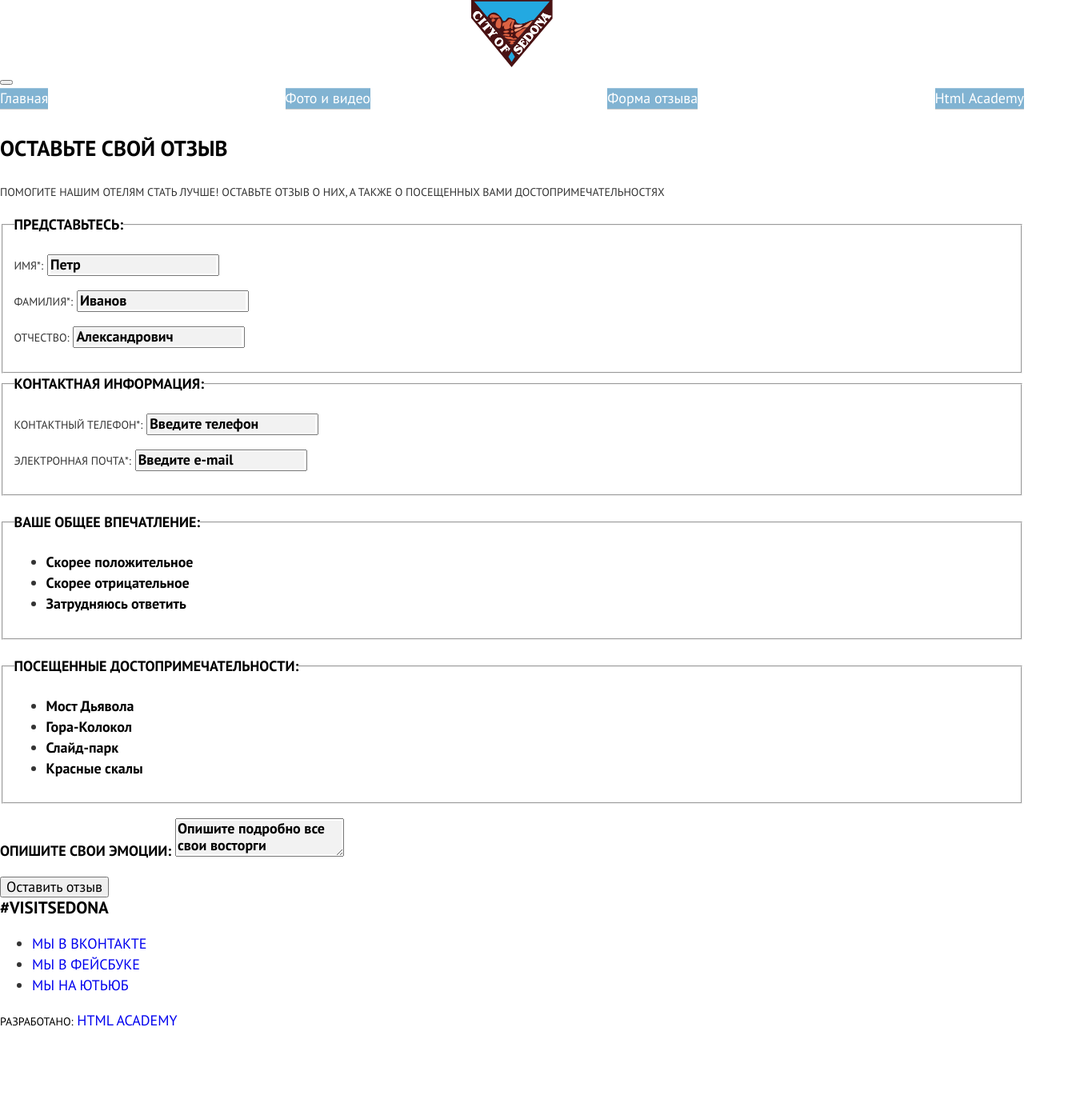
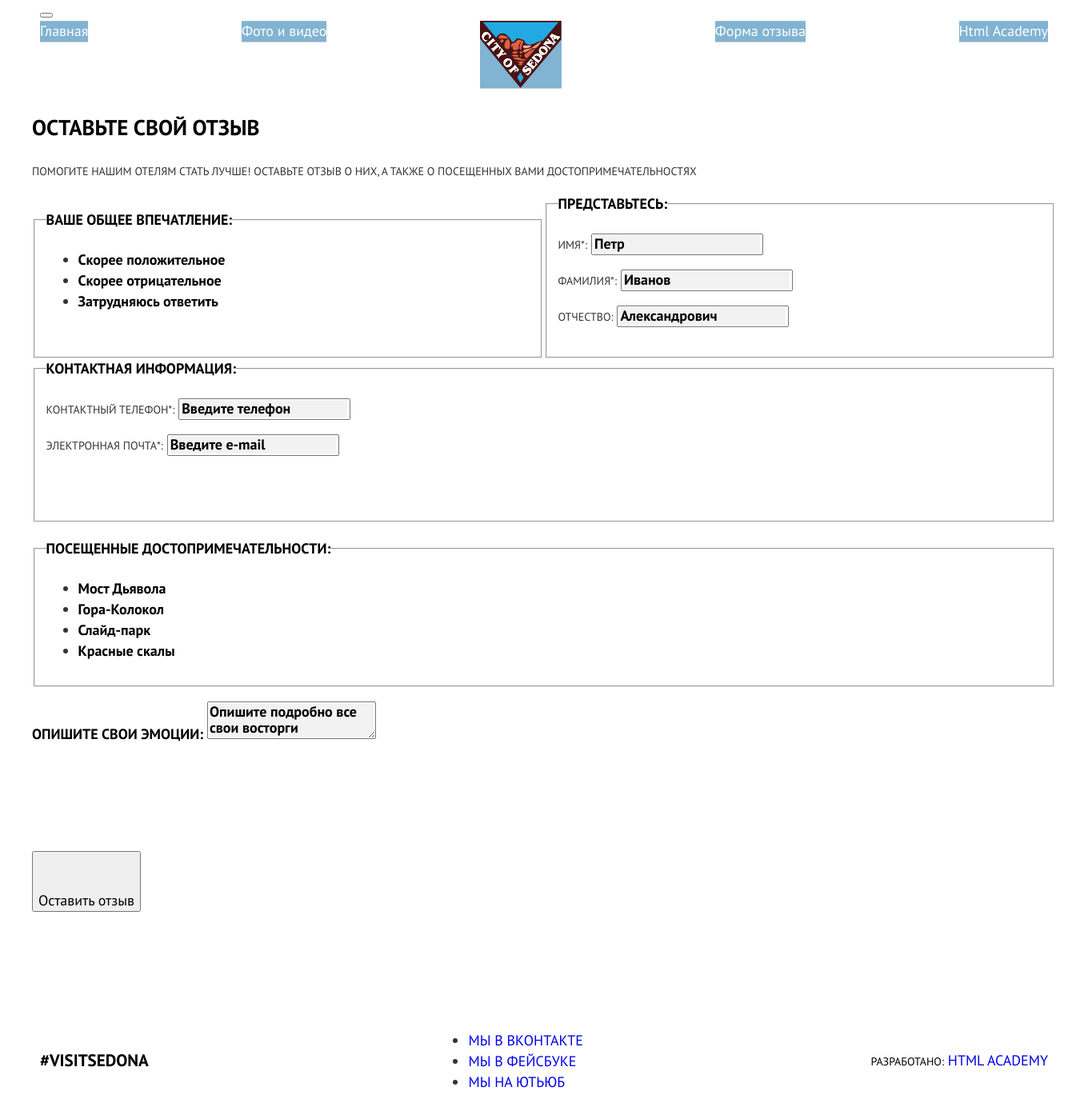
Before and after one commit to Aw4ken1ngs/610589-sedona-22, a website: page source/form.html in a window 1280 px wide. Shown: the whole page at 80% size, 1360 px wide, since content can reach past the window. Before the commit the page ends 1290 px from the top, so only its background shows below. Drawn offline with nearby package versions, Linux system fonts and the light colour scheme; files that its build step writes are made by us from their sources.

Commit message:
Адаптивная сетка для страницы формы

```diff
--- a/source/form.html
+++ b/source/form.html
@@ -3,25 +3,27 @@
 
 <head>
   <meta charset="utf-8">
+  <meta name="viewport" content="width=device-width, initial-scale=1">
   <title>HTML Academy: Седона</title>
   <link rel="stylesheet" href="css/style.css">
 </head>
 
 <body class="page__body">
+  <div class="container">
     <header class="page-header">
-    <a class="page-header__logo">
-      <img class="page-header__logo-image" src="img/logotype-mobile.svg" width="102" height="84" alt="Логотип Седона">
-    </a>
-  </header>
       <nav class="main-navigation">
         <button class="main-navigation__toggle" type="button"><span class="visually-hidden">Открыть меню</span></button>
         <ul class="main-navigation__list">
-      <li class="main-navigation__item"><a class="main-navigation__link" href="index.html">Главная</a></li>
+          <li class="main-navigation__item"><a class="main-navigation__link">Главная</a></li>
           <li class="main-navigation__item"><a class="main-navigation__link" href="catalog.html">Фото и видео</a></li>
           <li class="main-navigation__item"><a class="main-navigation__link" href="form.html">Форма отзыва</a></li>
           <li class="main-navigation__item"><a class="main-navigation__link" href="#">Html Academy</a></li>
+          <li class="main-navigation__item"><a class="main-navigation__link" href="#"><img
+                class="page-header__logo-image" src="img/logotype-mobile.svg" width="102" height="84"
+                alt="Логотип Седона"></a></li>
         </ul>
       </nav>
+    </header>
     <main class="page-form">
       <h1 class="visually-hidden">Главная старница с отзывом</h1>
       <section class="screen-welcome">
@@ -33,7 +35,7 @@
           достопримечательностях</p>
         <h2 class="visually-hidden">Форма для заполнения</h2>
         <form class="form" action="https://echo.htmlacademy.ru" method="POST">
-        <fieldset class="form-fieldset">
+          <fieldset class="form-fieldset form-fieldset__right">
             <legend class="form-title title">Представьтесь:</legend>
             <p class="form-fieldset__name">
               <label class="form-label" for="name">Имя*:</label>
@@ -48,7 +50,7 @@
               <input class="form-input" type="text" id="patronymic" name="patronymic" placeholder="Александрович">
             </p>
           </fieldset>
-        <fieldset class="form-fieldset">
+          <fieldset class="form-fieldset form-fieldset__namber">
             <legend class="form-title title">Контактная информация:</legend>
             <p class="form-fieldset__phone">
               <label class="form-label" for="phone">Контактный телефон*:</label>
@@ -85,7 +87,8 @@
                 <label class="form-places__label" for="places-bridge">Мост Дьявола</label>
               </li>
               <li class="form-places__item">
-              <input class="visually-hidden" type="checkbox" name="place" value="mountain" id="places-mountain" checked>
+                <input class="visually-hidden" type="checkbox" name="place" value="mountain" id="places-mountain"
+                  checked>
                 <label class="form-places__label" for="places-mountain">Гора-Колокол</label>
               </li>
               <li class="form-places__item">
@@ -98,16 +101,19 @@
               </li>
             </ul>
           </fieldset>
-        <p class="flex-wrap">
+          <p class="form-letter">
             <label class="form-title title" for="emotion-letter" tabindex="0">Опишите свои эмоции:</label>
             <textarea class="form-input" class="text-field-big" id="emotion-letter" name="letter"
               placeholder="Опишите подробно все свои восторги "></textarea>
           </p>
+          <div class="form-button">
             <button class="button-selected" type="submit">Оставить отзыв</button>
+          </div>
         </form>
       </section>
     </main>
     <footer class="page-footer">
+      <div class="page-footer__wrapper">
         <div class="page-footer__contact">
           <a class="page-footer__link" href="@">#visitsedona</a>
         </div>
@@ -128,7 +134,9 @@
           <b class="copyright__text">Разработано:</b>
           <a class="copyright__link" href="https://htmlacademy.ru/intensive/adaptive">HTML Academy</a>
         </div>
+      </div>
     </footer>
+  </div>
 </body>
 
 </html>
--- a/source/less/blocks/advantages.less
+++ b/source/less/blocks/advantages.less
@@ -27,7 +27,8 @@
   padding-bottom: 40px;
 }
 
-.advantages__item--city {
+.advantages__item {
+  &--city {
     background-color: @background-color;
 
     @media (min-width: @tablet-width) {
@@ -35,7 +36,7 @@
     }
   }
 
-.advantages__item--bridge {
+  &--bridge {
     background-color: @background-color;
 
     @media (min-width: @tablet-width) {
@@ -43,7 +44,7 @@
     }
   }
 
-.advantages__item--area {
+  &--area {
     background-color: @background-special-color;
 
     @media (min-width: @tablet-width) {
@@ -51,7 +52,7 @@
     }
   }
 
-.advantages__item--road {
+  &--road {
     background-color: @background-special-color;
 
     @media (min-width: @tablet-width) {
@@ -59,11 +60,12 @@
     }
   }
 
-.advantages__item--tourist {
+  &--tourist {
     background-color: @background-special-color;
 
     @media (min-width: @tablet-width) {
       flex-basis: 33.3%;
+    }
   }
 }
 
--- /dev/null
+++ b/source/less/blocks/container.less
@@ -0,0 +1,15 @@
+.container {
+  @media (min-width: @mobile-width) {
+    width: 100%;
+    padding: 0 40px;
+  }
+
+  @media (min-width: @tablet-width) {
+    width: 100%;
+  }
+
+  @media (min-width: @desktop-width) {
+    width: 1280px;
+    padding: 0 40px;
+  }
+}
--- a/source/less/blocks/offer.less
+++ b/source/less/blocks/offer.less
@@ -1,14 +1,11 @@
 .offer {
-  text-transform: uppercase;
-}
-
-.offer__wrapper {
   display: flex;
   flex-direction: column;
   max-width: 260px;
   margin: 0 auto;
   padding-left: 30px;
   padding-right: 30px;
+  text-transform: uppercase;
 
   @media (min-width: @tablet-width) {
     max-width: 435px;
--- /dev/null
+++ b/source/less/blocks/page-catalog.less
@@ -0,0 +1,4 @@
+.page-catalog {
+  font-size: 14px;
+  line-height: 24px;
+}
--- a/source/less/blocks/page.less
+++ b/source/less/blocks/page.less
@@ -12,17 +12,3 @@
   background-color: @basic-background-color;
   color: @dark-text-color;
 }
-
-.page-catalog {
-  font-size: 14px;
-  line-height: 24px;
-}
-
-.page-main {
-  padding-left: 10px;
-  padding-right: 10px;
-}
-
-.page__wrapper {
-  padding: 0;
-}
--- a/source/less/blocks/review.less
+++ b/source/less/blocks/review.less
@@ -11,3 +11,56 @@
   text-transform: uppercase;
   color: @dark-text-color;
 }
+
+.form {
+  @media (min-width: @tablet-width) {
+    display: grid;
+    grid-template-columns: repeat(2, 1fr);
+    grid-template-rows: repeat(5, 1fr);
+    grid-column-gap: 0;
+    grid-row-gap: 0;
+  }
+}
+
+.form-fieldset__right {
+  grid-column-start: 2;
+  grid-column-end: 3;
+  grid-row-start: 1;
+  grid-row-end: 2;
+}
+
+.form-impression {
+  grid-column-start: 1;
+  grid-column-end: 2;
+  grid-row-start: 1;
+  grid-row-end: 2;
+}
+
+.form-fieldset__namber {
+  grid-column-start: 1;
+  grid-column-end: 3;
+  grid-row-start: 2;
+  grid-row-end: 3;
+}
+
+.form-places {
+  grid-column-start: 1;
+  grid-column-end: 3;
+  grid-row-start: 3;
+  grid-row-end: 4;
+}
+
+.form-letter {
+  grid-column-start: 1;
+  grid-column-end: 3;
+  grid-row-start: 4;
+  grid-row-end: 5;
+}
+
+.button-selected {
+  grid-column-start: 1;
+  grid-column-end: 2;
+  grid-row-start: 5;
+  grid-row-end: 6;
+  padding-top: 50px;
+}
--- a/source/less/style.less
+++ b/source/less/style.less
@@ -5,12 +5,14 @@
 @import "global/fonts.less";
 @import "global/variables.less";
 @import "global/global.less";
+@import "global/viewports.less";
 
 //Blocks
 
-@import "blocks/viewports.less";
+@import "blocks/container.less";
 @import "blocks/visually-hidden.less";
 @import "blocks/page.less";
+@import "blocks/page-catalog.less";
 @import "blocks/page-header.less";
 @import "blocks/main-navigation.less";
 @import "blocks/screen-welcome.less";
```
Also changed, not shown: source/index.html (+1 -7 lines), source/less/blocks/conditions.less (line endings or trailing spaces), source/less/global/viewports.less (renamed from source/less/blocks/viewports.less), 1 other file. Lines whose indentation alone changed are shown as unchanged.
